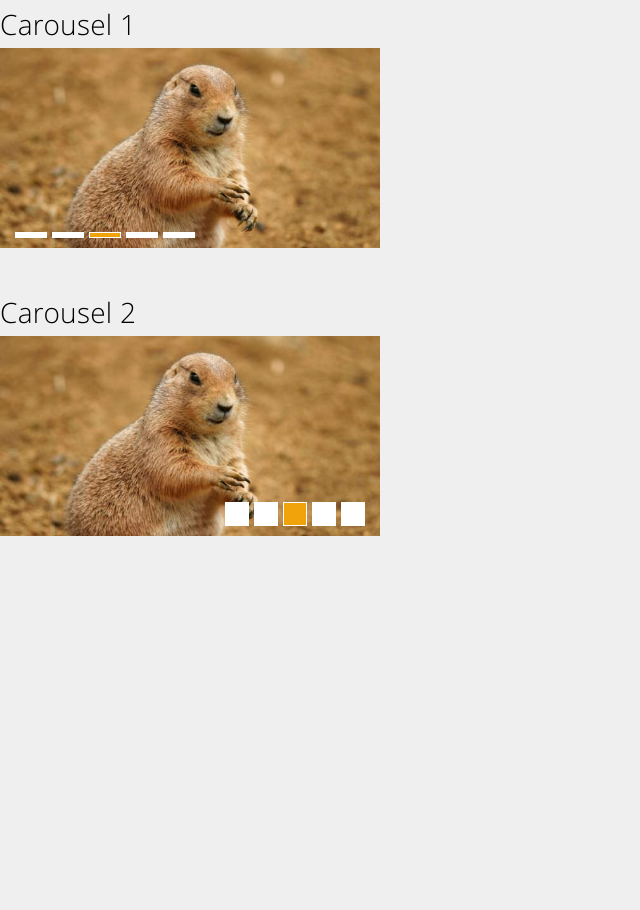
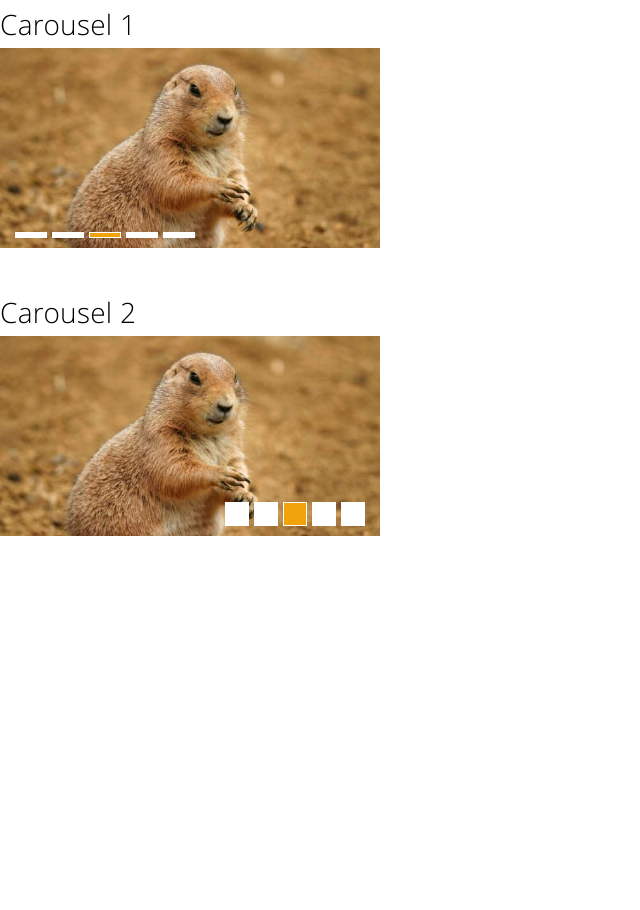
Before and after one commit to tmonseigne/Carousel-Jekyll-test, a Jekyll site: the page built from index.html, in a window 1280 px wide. Shown: the whole page, without its empty margins (0-640 px from the left). Built offline with Jekyll 4.4.1, drawn with Linux system fonts in a browser that asks for light colours; some web fonts are replaced.

Commit message:
:fire: Continue to clean

```diff
--- a/_layouts/standard.html
+++ b/_layouts/standard.html
@@ -2,9 +2,6 @@
 <html lang="{{ site.locale }}">
 <head>
     <meta charset="utf-8">
-{% if page.slug != "start-screen" %}
-    <meta name="viewport" content="width=device-width, initial-scale=1.0, maximum-scale=1.0, user-scalable=no">
-{% endif %}
     <meta name="generator" content="{{ site.ghname }}">
     <meta name="description" content="Windows 8 UI for GitHub pages">
     <meta name="author" content="{{ site.ghauthor }}">
@@ -13,66 +10,18 @@
     <link href="{{ site.baseurl }}/css/metro-bootstrap-responsive.min.css" rel="stylesheet">
     <link href="{{ site.baseurl }}/css/iconFont.min.css" rel="stylesheet">
 
-{% if page.slug == "test-page" %}
-    <style>
-        .grid .row [class*="span"] {padding: 20px; text-align: right}
-    </style>
-{% endif %}
-{% if page.slug != "template-news-portal" %}
-    <link href="{{ site.baseurl }}/css/docs.min.css" rel="stylesheet">
-{% endif %}
-
     <!-- Load JavaScript Libraries -->
     <script src="{{ site.baseurl }}/js/jquery/jquery.min.js"></script>
     <script src="{{ site.baseurl }}/js/jquery/jquery.widget.min.js"></script>
     <script src="{{ site.baseurl }}/js/jquery/jquery.mousewheel.js"></script>
-{% if page.slug == "tiles" %}
-    <script src="{{ site.baseurl }}/js/jquery/jquery.easing.1.3.min.js"></script>
-{% endif %}
-{% if page.slug == "tiles" or page.slug == "images" or page.slug == "examples" or page.slug == "template-news-portal" %}
-    <script src="{{ site.baseurl }}/js/holder/holder.js"></script>
-{% endif %}
 
     <!-- Metro UI CSS JavaScript plugins -->
     <script src="{{ site.baseurl }}/js/metro.min.js"></script>
-{% if page.slug != "template-news-portal" %}
-    <!-- Local JavaScript -->
-    <script src="{{ site.baseurl }}/js/docs.js"></script>
-    <script src="{{ site.baseurl }}/js/github.info.js"></script>
-{% endif %}
-
-{% if page.slug == "datepicker" %}
-    <script>
-        METRO_LOCALE = '{{ site.locale }}';
-    </script>
-{% endif %}
-{% if page.slug == "calendar" %}
-    <script>
-        METRO_LOCALE = '{{ site.locale }}';
-        METRO_WEEK_START = 1;
-    </script>
-{% endif %}
-{% if page.slug == "start-screen" %}
-    <script src="{{ site.baseurl }}/js/start-screen.js"></script>
-{% endif %}
 
     <title>Metro UI 4 Jekyll : {{ page.title }}</title>
 </head>
 
-{% if page.slug == "index" %}
-<body style="background-color: #efefef">
-{% else %}
 <body>
-{% endif %}
-
-{% if page.slug != "start-screen" and page.slug != "template-news-portal" %}
-{% include header.html %}
-{% endif %}
-
 {{ content }}
-
-{% if page.slug != "index" and page.slug != "start-screen" %}
-{% include footer.html %}
-{% endif %}
 </body>
 </html>
```
Also changed, not shown: css/docs.min.css (deleted).
